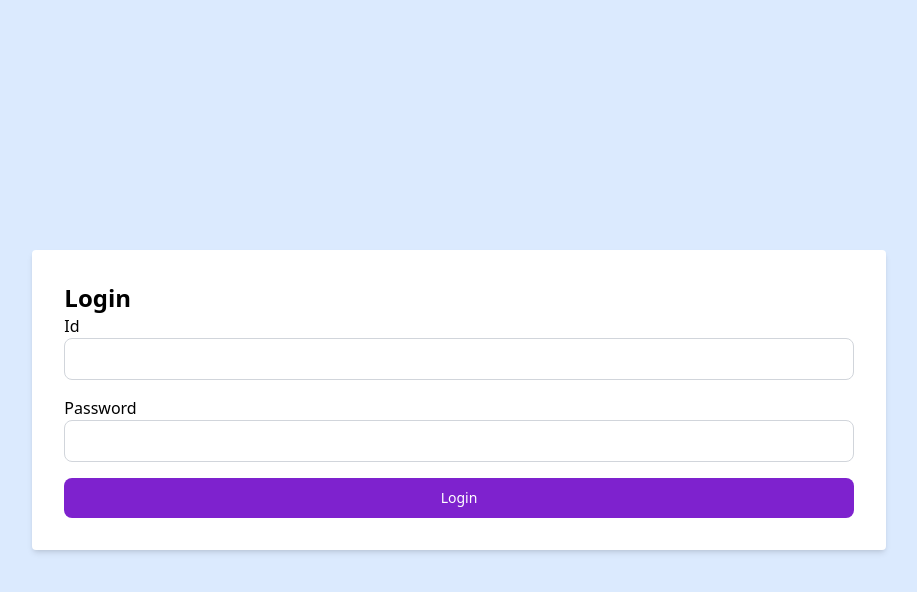
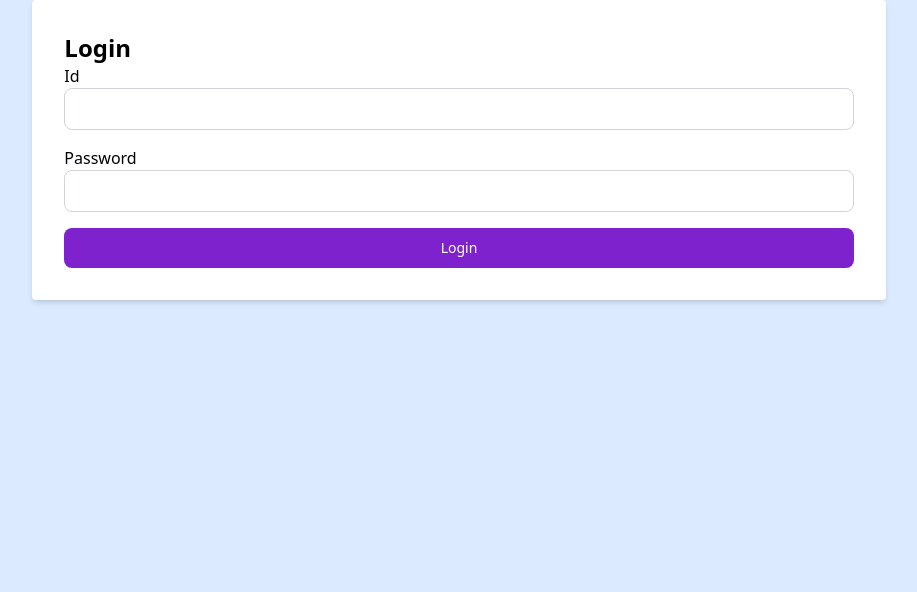
Before and after one commit to mcosme000/redux-shopping-cart, a React (Create React App) app: page / in a window 1280 px wide. Shown: the top 592 px of the page, without its empty margins (181-1098 px from the left). Built offline with nearby package versions, Linux system fonts and the light colour scheme.

Commit message:
Style updates

```diff
--- a/public/index.html
+++ b/public/index.html
@@ -21,7 +21,7 @@
     -->
     <title>React App</title>
   </head>
-  <body>
+  <body class="h-screen bg-blue-100 grid">
     <noscript>You need to enable JavaScript to run this app.</noscript>
     <div id="root"></div>
     <!--
--- a/src/App.js
+++ b/src/App.js
@@ -8,9 +8,17 @@ function App() {
   const isLoggedIn = useSelector(state => state.authentication.isLoggedIn)
   console.log(isLoggedIn);
 
+  const cartItems = useSelector(state => state.cart.itemsList)
+  console.log(cartItems)
+
+  const cartStatus = useSelector(state => state.cart.showCart)
+  console.log(`Cart's visibility: ${cartStatus}`)
+
   return (
-    <div className="w-full h-screen bg-blue-100 grid ">
-      { isLoggedIn ? <Layout /> : <Authentication /> }
+    <div className="w-full h-full bg-blue-100 grid ">
+      { isLoggedIn
+      ? <Layout />
+      : <div className="h-full grid"><Authentication /></div> }
     </div>
   );
 }
--- a/src/components/header.js
+++ b/src/components/header.js
@@ -3,7 +3,7 @@ import Cart from "./cart";
 const Header = () => {
   return (
     <nav className="p-4 bg-white w-full mb-5 flex justify-between">
-      <h1>Welcome to our store</h1>
+      <h1 className="font-bold text-xl">Tech store</h1>
       <Cart />
     </nav>
   )
--- a/src/components/products.js
+++ b/src/components/products.js
@@ -50,7 +50,7 @@ const renderProducts = products_data.map((product, index) => {
 
 const Products = () => {
   return (
-    <div className="p-8 grid gap-3.5 grid-cols-3 md:grid-cols-3 lg:grid-cols-4">
+    <div className="p-8 grid gap-3.5 grid-cols-2 md:grid-cols-3 lg:grid-cols-4">
       {renderProducts}
     </div>
   );
--- a/tailwind.config.js
+++ b/tailwind.config.js
@@ -2,7 +2,14 @@
 module.exports = {
   content: ["./src/**/*.{html,js}"],
   theme: {
-    extend: {},
+    extend: {
+      dropShadow: {
+        'custom': '0 0 15px rgba(0, 0, 0, 0.2)',
+      },
+      borderWidth: {
+        'thin': '0.5px'
+      }
+    },
   },
   plugins: [],
 }
```
